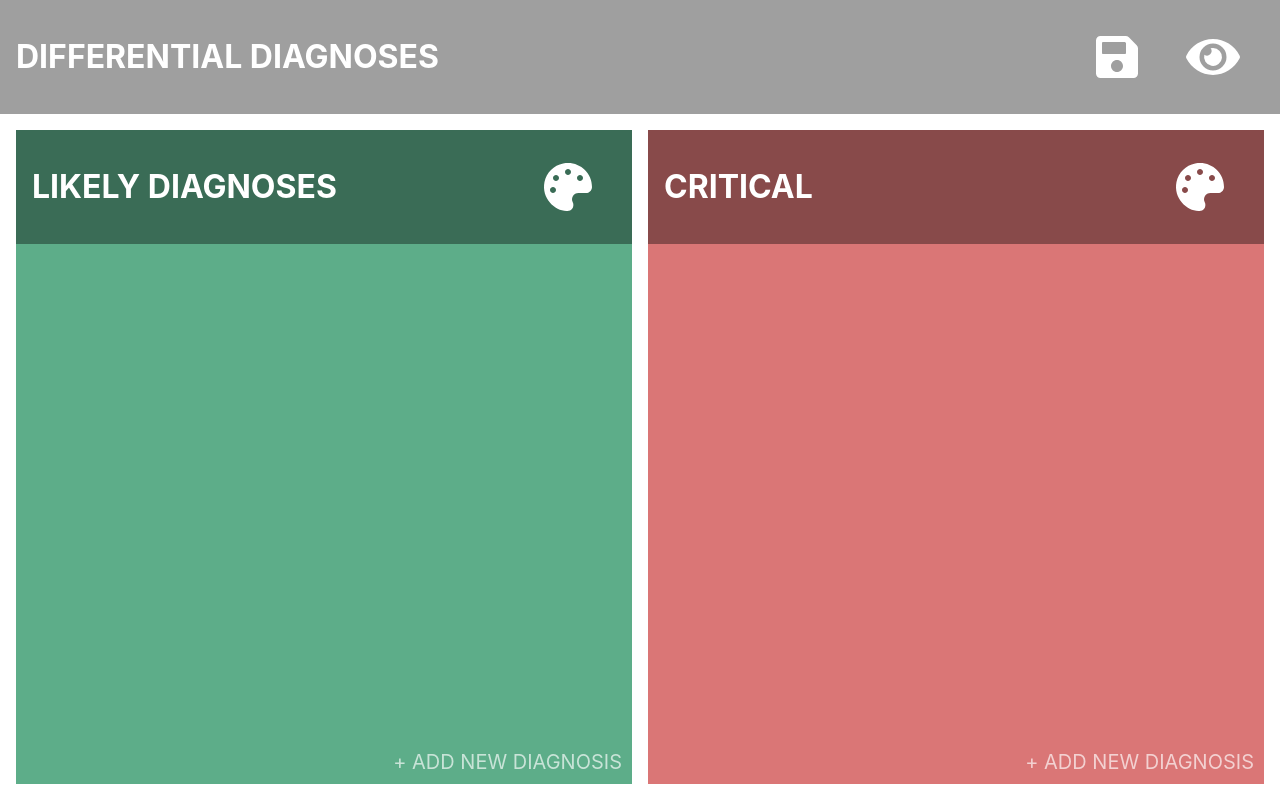
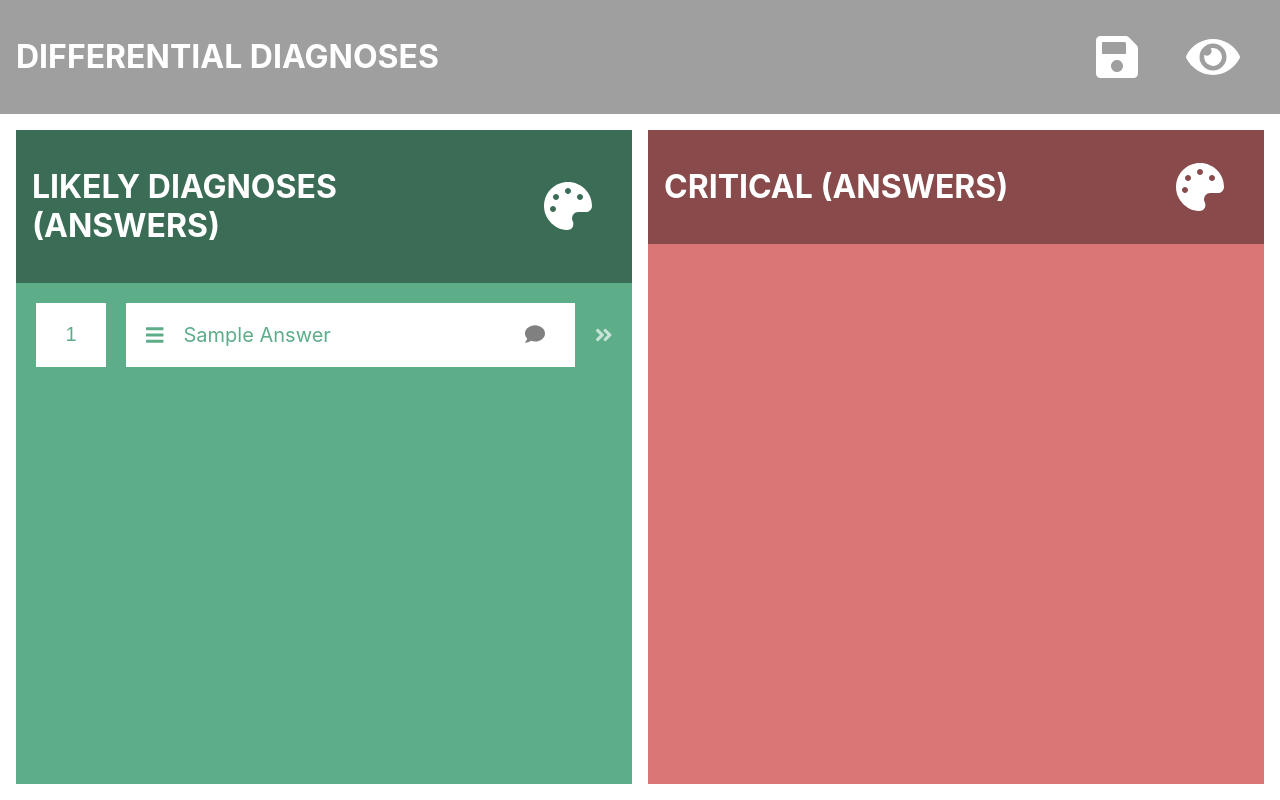
Before and after one commit to leobaldock/differential-diagnoses, a React (Create React App) app: page / in a window 1280 px wide. Both pictures are taken after a click on the icon 1213 px from the left and 56 px from the top of the page. Built offline with nearby package versions, Linux system fonts and the light colour scheme.

Commit message:
Added in show answers

```diff
--- a/src/components/DifferentialDiagnoses.js
+++ b/src/components/DifferentialDiagnoses.js
@@ -30,6 +30,16 @@ class DifferentialDiagnosis extends React.Component {
                 // }
             ],
             listB: [],
+
+            answerListA: [
+                {
+                    id: "239823",
+                    displayName: "Sample Answer",
+                    note: "I am a sample answer. Thanks bruh!"
+                }
+            ],
+            answerListB: [],
+            showAnswers: false,
 
             showNotes: null, // row object
             deletingRow: null // [list, index]
@@ -197,7 +207,12 @@ class DifferentialDiagnosis extends React.Component {
 
         const pageTitleButtons = [
             <FontAwesomeIcon icon={faSave} size="3x" style={{cursor: "pointer"}}/>,
-            <FontAwesomeIcon icon={faEye} size="3x" style={{cursor: "pointer"}}/>,
+            <FontAwesomeIcon
+                icon={faEye}
+                size="3x"
+                style={{cursor: "pointer"}}
+                onClick={() => this.setState({showAnswers: !this.state.showAnswers})}
+            />
         ]
 
         return (
@@ -206,26 +221,36 @@ class DifferentialDiagnosis extends React.Component {
                 <div className="listContainer">
                     <DragDropContext onDragEnd={this.onDragEnd}>
                         <List
-                            title="Likely Diagnoses"
+                            title={`Likely Diagnoses${this.state.showAnswers ? " (answers)" : ""}`}
                             colour="#5DAD89"
                             droppableId="droppable1"
-                            rows={this.state.listA}
-                            addRow={() => this.addRow(this.state.listA)}
-                            deleteRow={(index) => this.setState({deletingRow: [this.state.listA, index]})}
-                            updateRowNumber={(from, to) => this.setState({listA: this.reorder(this.state.listA, from, to)})}
-                            transfer={(index) => this.manualMove(this.state.listA, this.state.listB, index, 0)}
-                            showNotes={(index) => this.setState({showNotes: {...this.state.listA[index], list: this.state.listA}})}
+                            disableEdits={this.state.showAnswers}
+                            rows={this.state.showAnswers ? this.state.answerListA : this.state.listA}
+                            addRow={this.state.showAnswers ? () => {} : () => this.addRow(this.state.listA)}
+                            deleteRow={this.state.showAnswers ? () => {} : (index) => this.setState({deletingRow: [this.state.listA, index]})}
+                            updateRowNumber={this.state.showAnswers ? () => {} : (from, to) => this.setState({listA: this.reorder(this.state.listA, from, to)})}
+                            transfer={this.state.showAnswers ? () => {} : (index) => this.manualMove(this.state.listA, this.state.listB, index, 0)}
+                            showNotes={this.state.showAnswers ?
+                                (index) => this.setState({showNotes: {...this.state.answerListA[index], list: this.state.answerListA}})
+                                :
+                                (index) => this.setState({showNotes: {...this.state.listA[index], list: this.state.listA}})
+                            }
                         />
                         <List
-                            title="Critical"
+                            title={`Critical${this.state.showAnswers ? " (answers)" : ""}`}
                             colour="#DA7676"
                             droppableId="droppable2"
-                            rows={this.state.listB}
-                            addRow={() => this.addRow(this.state.listB)}
-                            deleteRow={(index) => this.setState({deletingRow: [this.state.listB, index]})}
-                            updateRowNumber={(from, to) => this.setState({listB: this.reorder(this.state.listB, from, to)})}
-                            transfer={(index) => this.manualMove(this.state.listB, this.state.listA, index, 0)}
-                            showNotes={(index) => this.setState({showNotes: {...this.state.listB[index], list: this.state.listB}})}
+                            disableEdits={this.state.showAnswers}
+                            rows={this.state.showAnswers ? this.state.answerListB : this.state.listB}
+                            addRow={this.state.showAnswers ? () => {} : () => this.addRow(this.state.listB)}
+                            deleteRow={this.state.showAnswers ? () => {} : (index) => this.setState({deletingRow: [this.state.listB, index]})}
+                            updateRowNumber={this.state.showAnswers ? () => {} : (from, to) => this.setState({listB: this.reorder(this.state.listB, from, to)})}
+                            transfer={this.state.showAnswers ? () => {} : (index) => this.manualMove(this.state.listB, this.state.listA, index, 0)}
+                            showNotes={this.state.showAnswers ?
+                                (index) => this.setState({showNotes: {...this.state.answerListB[index], list: this.state.answerListB}})
+                                :
+                                (index) => this.setState({showNotes: {...this.state.listB[index], list: this.state.listB}})
+                            }
                        />
                     </DragDropContext>
                 </div>
@@ -242,9 +267,9 @@ class DifferentialDiagnosis extends React.Component {
 
                 {this.state.showNotes &&
                     <Popup
-                        title={"Add a comment for " + this.state.showNotes.displayName}
+                        title={(this.state.showAnswers ? "Comment for " : "Add a comment for ") + this.state.showNotes.displayName}
                         noCallback={() => this.setState({showNotes: null})}
-                        yesCallback={() => {
+                        yesCallback={this.state.showAnswers ? null : () => {
                             const newList = [...this.state.showNotes.list];
                             const item = newList.find(x => x.id == this.state.showNotes.id);
                             if (item) item.note = this.state.showNotes.note;
@@ -262,6 +287,7 @@ class DifferentialDiagnosis extends React.Component {
                     >
                         <textarea
                             className="commentBox"
+                            readOnly={this.state.showAnswers}
                             value={this.state.showNotes.note}
                             onChange={(e) => {
                                 let row = this.state.showNotes;
--- a/src/components/List.js
+++ b/src/components/List.js
@@ -11,7 +11,7 @@ import {
 import { Droppable, Draggable } from "react-beautiful-dnd";
 
 
-export default function List({title, colour, rows, addRow, deleteRow, updateRowNumber, droppableId, transfer, showNotes}){
+export default function List({title, colour, rows, addRow, deleteRow, updateRowNumber, droppableId, transfer, showNotes, disableEdits}){
 
     const listButtons = [
         <FontAwesomeIcon icon={faPalette} size="3x" style={{cursor: "pointer"}}/>
@@ -44,7 +44,7 @@ export default function List({title, colour, rows, addRow, deleteRow, updateRowN
                     style={getListStyle(snapshot.isDraggingOver)}
                     >
                         {rows.map((row, index) => (
-                            <Draggable key={row.id} draggableId={row.id.toString(10)} index={index}>
+                            <Draggable isDragDisabled={disableEdits} key={row.id} draggableId={row.id.toString(10)} index={index}>
                                 {(provided, snapshot) => (
                                     <div
                                         ref={provided.innerRef}
@@ -56,7 +56,16 @@ export default function List({title, colour, rows, addRow, deleteRow, updateRowN
                                         )}
                                     >
                                         <span>
-                                            <ListRow content={row.displayName} rowNumber={index + 1} colour={colour} deleteRow={deleteRow} updateRowNumber={updateRowNumber} transfer={transfer} showNotes={showNotes}/>
+                                            <ListRow
+                                                content={row.displayName}
+                                                rowNumber={index + 1}
+                                                colour={colour}
+                                                deleteRow={deleteRow}
+                                                updateRowNumber={updateRowNumber}
+                                                transfer={transfer}
+                                                showNotes={showNotes}
+                                                disableEdits={disableEdits}
+                                            />
                                         </span>
                                     </div>
                                 )}
@@ -67,17 +76,19 @@ export default function List({title, colour, rows, addRow, deleteRow, updateRowN
                     )}
                 </Droppable>
 
-                <div className="addRowButton">
-                    <span onClick={addRow}> + ADD NEW DIAGNOSIS </span>
-                </div>
 
+                {!disableEdits &&
+                    (<div className="addRowButton">
+                        <span onClick={addRow}> + ADD NEW DIAGNOSIS </span>
+                    </div>)
+                }
             </div>
         </div>
     )
 }
 
 
-function ListRow({colour, content, rowNumber, deleteRow, updateRowNumber, transfer, showNotes}) {
+function ListRow({colour, content, rowNumber, deleteRow, updateRowNumber, transfer, showNotes, disableEdits}) {
 
     const [inputNum, setInputNum] = useState(rowNumber);
 
@@ -96,14 +107,14 @@ function ListRow({colour, content, rowNumber, deleteRow, updateRowNumber, transf
     return (
         <div className="listRow">
             <div className="listNumber">
-                <input style={{color: colour}} value={inputNum} onChange={(e) => setInputNum(e.target.value)} onKeyDown={handleKeyDown} onBlur={handleBlur} type="text"/>
+                <input readonly={disableEdits} style={{color: colour}} value={inputNum} onChange={disableEdits ? () => {} : (e) => setInputNum(e.target.value)} onKeyDown={handleKeyDown} onBlur={handleBlur} type="text"/>
             </div>
             <div className="listEntry">
                 <FontAwesomeIcon style={{cursor: "grab"}} icon={faBars}/>
                 <span style={{flexGrow: 1, marginLeft: "1em"}}> {content} </span>
                 <div>
                     <FontAwesomeIcon onClick={() => showNotes(rowNumber - 1)} style={{cursor: "pointer", marginRight: "0.5em"}} color="grey" icon={faComment}/>
-                    <FontAwesomeIcon onClick={() => deleteRow(rowNumber - 1)} style={{cursor: "pointer"}} color="grey" icon={faMinusCircle}/>
+                    {!disableEdits && <FontAwesomeIcon onClick={() => deleteRow(rowNumber - 1)} style={{cursor: "pointer"}} color="grey" icon={faMinusCircle}/>}
                 </div>
             </div>
             <div className="transferButton" onClick={() => transfer(rowNumber - 1)}>
```
